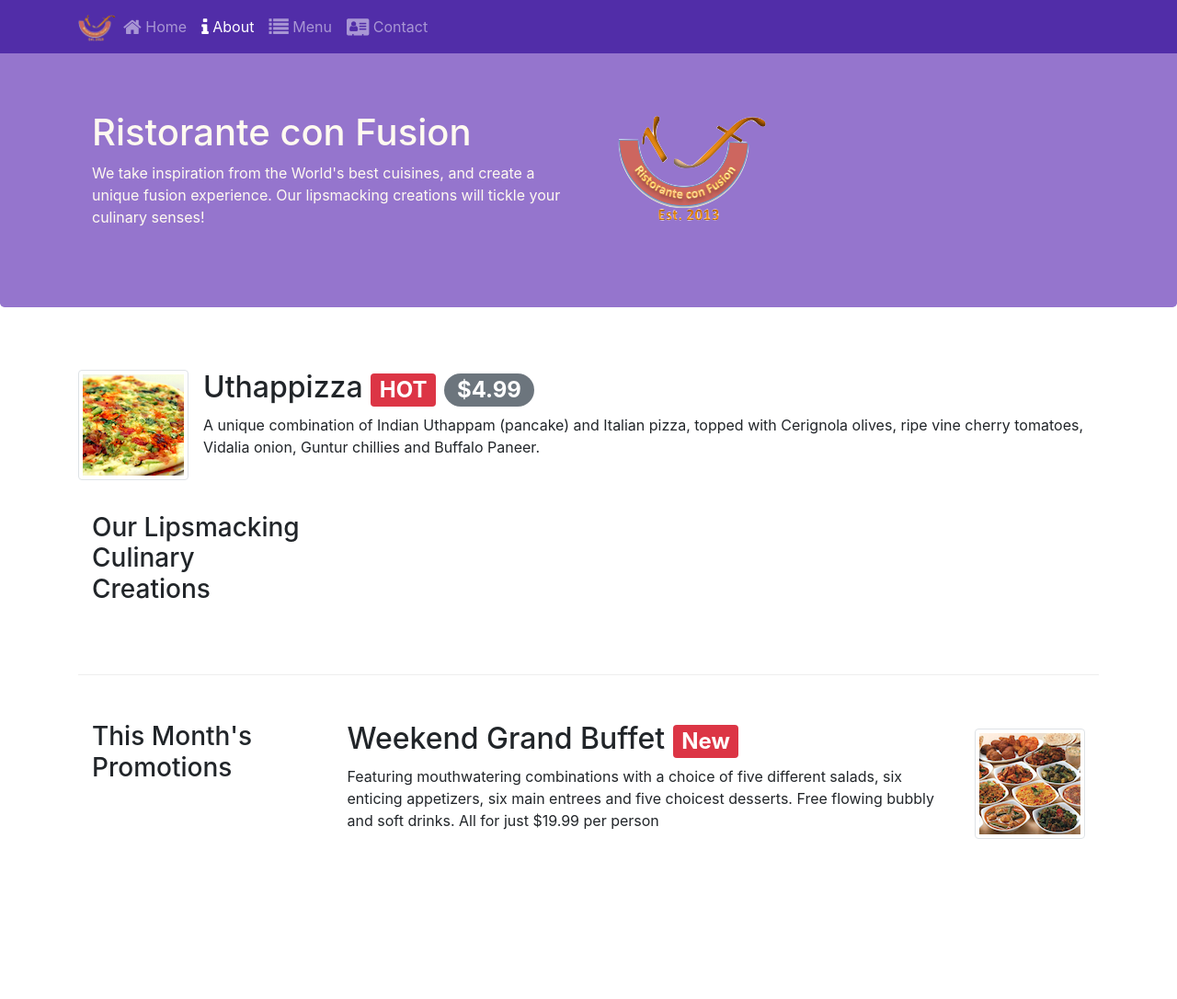
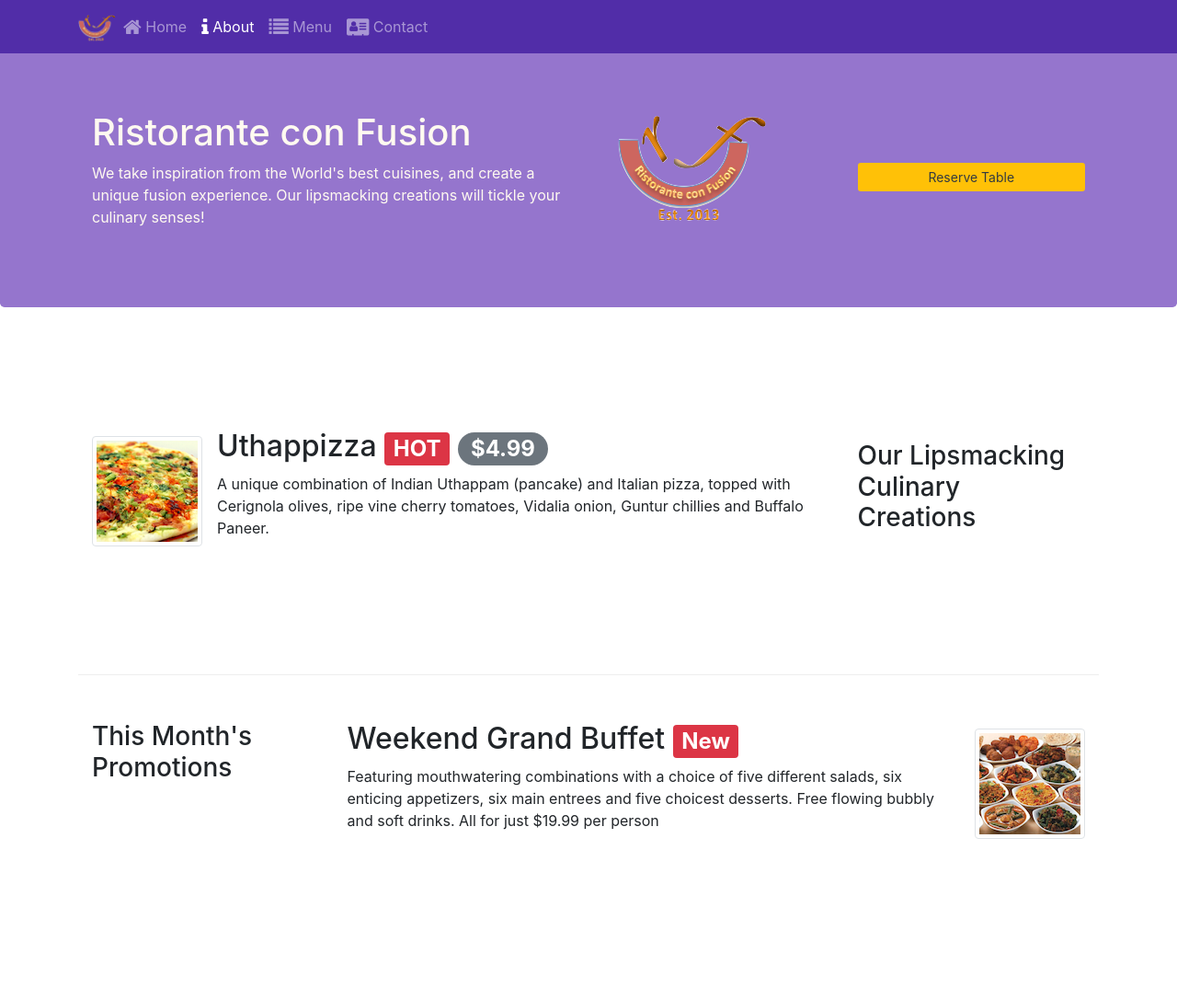
Before and after one commit to valentin-gavela/Bootstrap4, a website: page conFusion/index.html in a window 1280 px wide. Shown: the top 1086 px of the page at 92% size. Drawn offline with nearby package versions, Linux system fonts and the light colour scheme.

Commit message:
fix styles

```diff
--- a/conFusion/index.html
+++ b/conFusion/index.html
@@ -67,27 +67,31 @@
                             <img src="img/logo.png" class="img-fluid" />
                         </div>
                     </div>
+                    <div class="col-12 col-sm-3 align-self-center">
+                        <a role="button" href="#reserve-table" class="btn btn-sm btn-block bg-warning text-dark">Reserve Table</a>
+                    </div>
                 </div>
             </div>
         </header>
 
         <div class="container">
             <div class="row row-content align-items-center">
-                <div class="col-12 col-sm-4 order-sm-last col-md-3">
+                <div class="col-12 col-sm-4 col-md-3 order-sm-last">
                     <h3>Our Lipsmacking Culinary Creations</h3>
                 </div>
+                <div class="col col-sm col-md order-sm-first">
                     <div class="media">
-                    <img class="d-flex mr-3 img-thumbnail align-self-center" src="img/uthappizza.png" alt="Uthappizza" />
+                        <img src="img/uthappizza.png" alt="uthapizza" class="d-flex mr-3 img-thumbnail align-self-center" />
                         <div class="media-body">
                             <h2 class="mt-0">
-                            Uthappizza
-                            <span class="badge badge-danger">HOT</span>
+                                Uthappizza <span class="badge badge-danger">HOT</span>
                                 <span class="badge badge-pill badge-secondary">$4.99</span>
                             </h2>
                             <p class="d-none d-sm-block">
                                 A unique combination of Indian Uthappam (pancake) and Italian pizza, topped with Cerignola olives, ripe vine
                                 cherry tomatoes, Vidalia onion, Guntur chillies and Buffalo Paneer.
                             </p>
+                        </div>
                     </div>
                 </div>
             </div>
```
Lines whose indentation alone changed are shown as unchanged.
